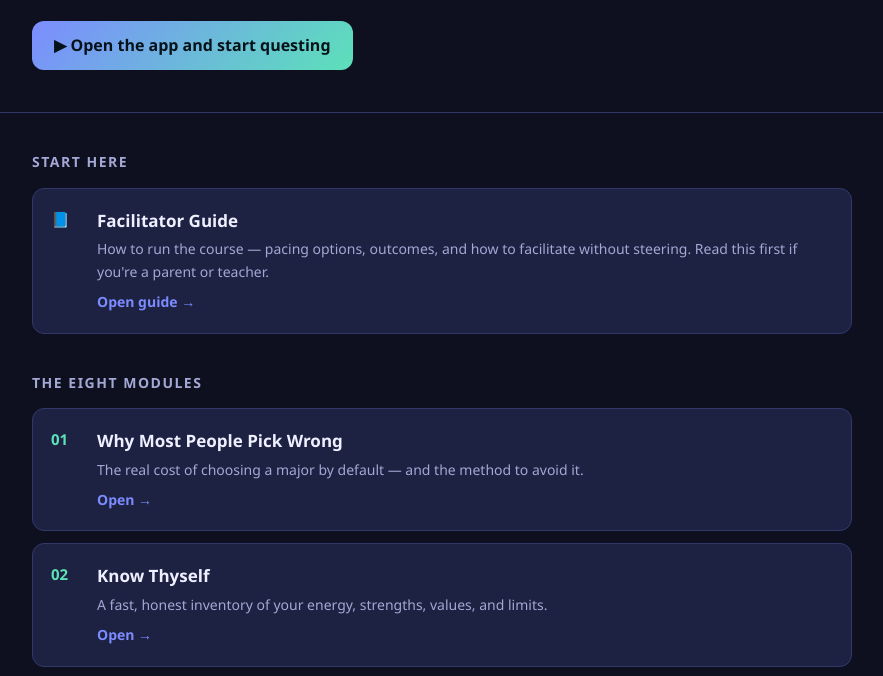
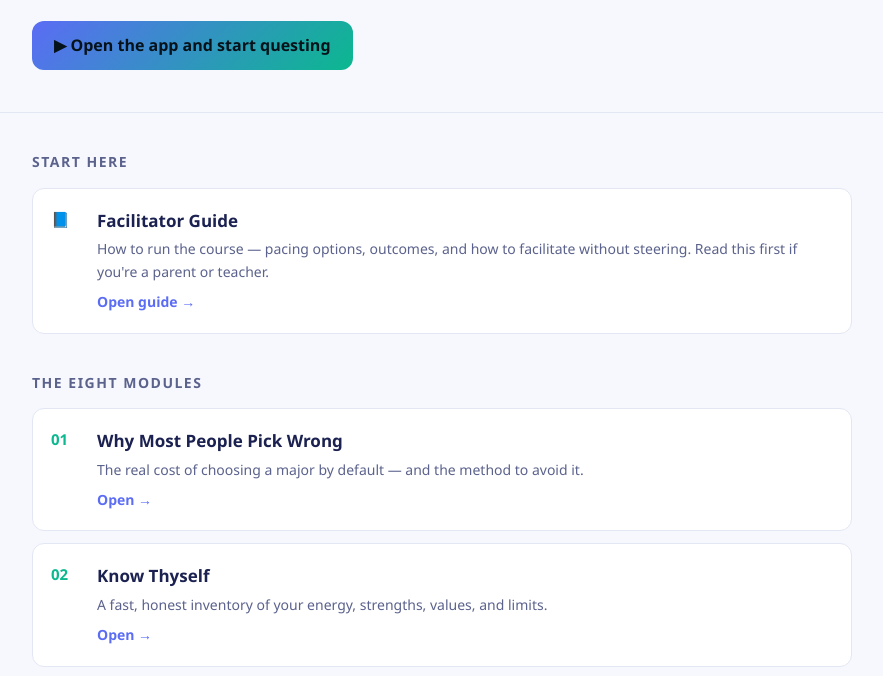
Before and after one commit to danielduongg/career-quest, a plain HTML site: page curriculum/index.html in a window 1280 px wide. Shown: the part 223-899 px from the top of the page, without its empty margins (198-1081 px from the left). Drawn offline with Linux system fonts and the light colour scheme.

Commit message:
Add files via upload

```diff
--- a/curriculum/index.html
+++ b/curriculum/index.html
@@ -5,7 +5,7 @@
 <meta name="viewport" content="width=device-width, initial-scale=1.0" />
 <title>CareerQuest — Curriculum</title>
 <style>
-  :root{--bg:#0e1020;--card:#1d2142;--ink:#eef0ff;--muted:#a3a8d4;--line:#33386b;--accent:#5ce1b9;--accent2:#7c8cff}
+  :root{--bg:#f6f8fe;--card:#ffffff;--ink:#1b2150;--muted:#5b628c;--line:#e3e7f3;--accent:#0bb88f;--accent2:#5b6cf5}
   *{box-sizing:border-box}
   body{margin:0;background:var(--bg);color:var(--ink);font-family:'Segoe UI',system-ui,sans-serif;line-height:1.6}
   .wrap{max-width:860px;margin:0 auto;padding:0 20px}
```
